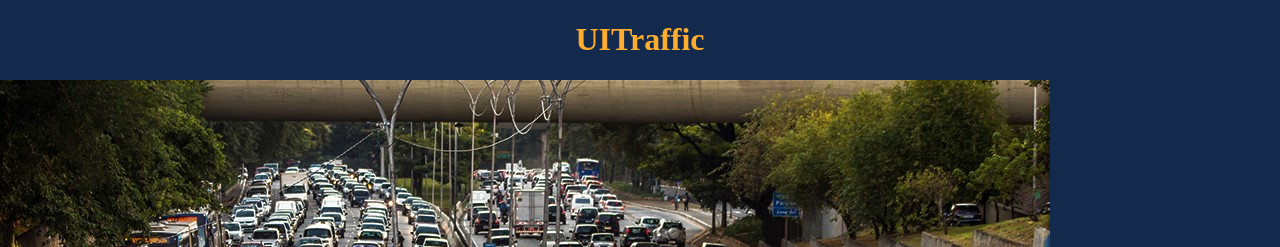
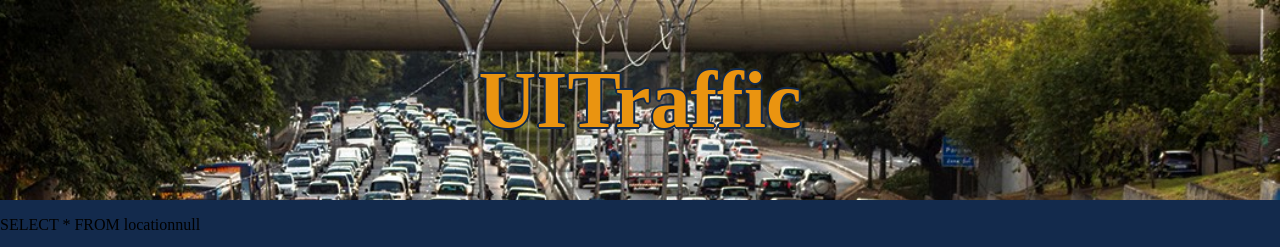
Before and after one commit to matthew-pham/UITraffic, a PHP site: page /UITrafficWebsite.html in a window 1280 px wide. Shown: the top 247 px of the page. Run offline with PHP 8.4, Linux system fonts and the light colour scheme; data that the repository does not hold is empty; some libraries are stand-ins or nearby versions.

Commit message:
Add files via upload

```diff
--- a/website/UITrafficWebsite.html
+++ b/website/UITrafficWebsite.html
@@ -1,15 +1,35 @@
 <!DOCTYPE html>
 <html>
-    <head>
         <meta charset="utf-8">
         <style>
+	      .bgimg {
+    		    background-image: url("trafficBackground.jpg");
+		}
+	      div {
+    		height: 200px;
+		background-size: cover;
+		}
               body {
 	            background-color: #132A4C;
 	          }
 
               h1 {
-                color: #FFAD2F;
+                color: #EA9410;
                 font-family: "Chalkduster";
+		margin:auto;
+    	        line-height:200px;
+                vertical-align:middle;
+                font-size: 80px;
+                  text-shadow:
+                /* Outline */
+                      -1px -1px 0 #132A4C,
+                      1px -1px 0 #132A4C,
+                      -1px 1px 0 #132A4C,
+                      1px 1px 0 #132A4C,
+                      -2px 0 0 #132A4C,
+                      2px 0 0 #132A4C,
+                      0 2px 0 #132A4C,
+                      0 -2px 0 #132A4C;
               }
 
               #button1 {
@@ -31,8 +51,8 @@
                * element that contains the map. */
               #map {
 		        margin: 0 auto 0 auto;
-                height: 100%;
-		        width: 75%;
+                	height: 75%;
+		        width: 100%;
               }
 
               /* Optional: Makes the sample page fill the window. */
@@ -43,11 +63,12 @@
                 padding: 0;
               }
         </style>
-    </head>
+
     <body>
+	<div class = "bgimg">
         <h1><center>UITraffic</center></h1>
-        <img src="trafficBackground.jpg" alt="image">
-
+        <!--<img src="trafficBackground.jpg" alt="image">-->
+        </div>
         <p id="post">
             <button id = "button1" type="button" onclick="loadDoc()">Request data</button>
         </p>
```
Also changed, not shown: website/style.css (added, +35 -0 lines), website/AWS/S3/bucketcode.txt (line endings or trailing spaces), website/AWS/bucketcode.txt (line endings or trailing spaces), website/api.php (line endings or trailing spaces), website/getDatabase.js (line endings or trailing spaces), website/index.php (line endings or trailing spaces).
